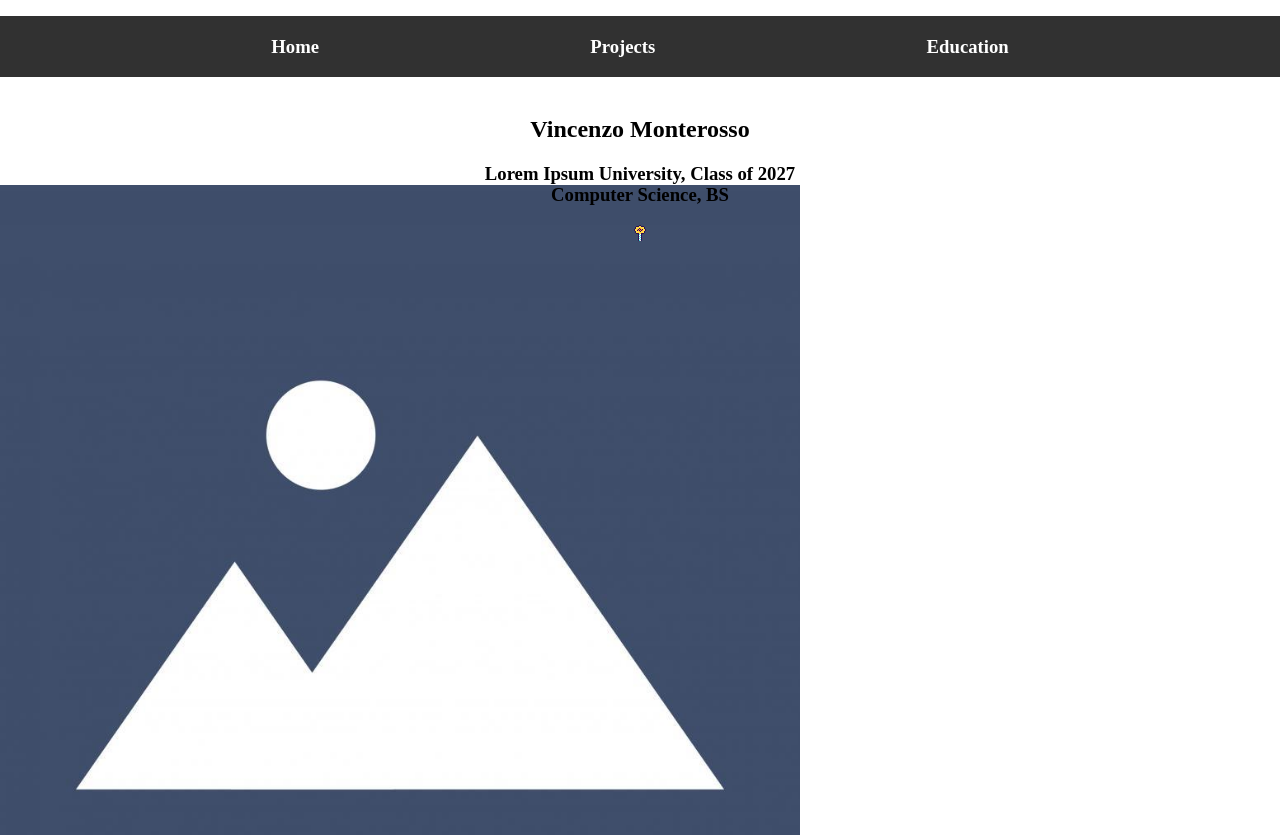
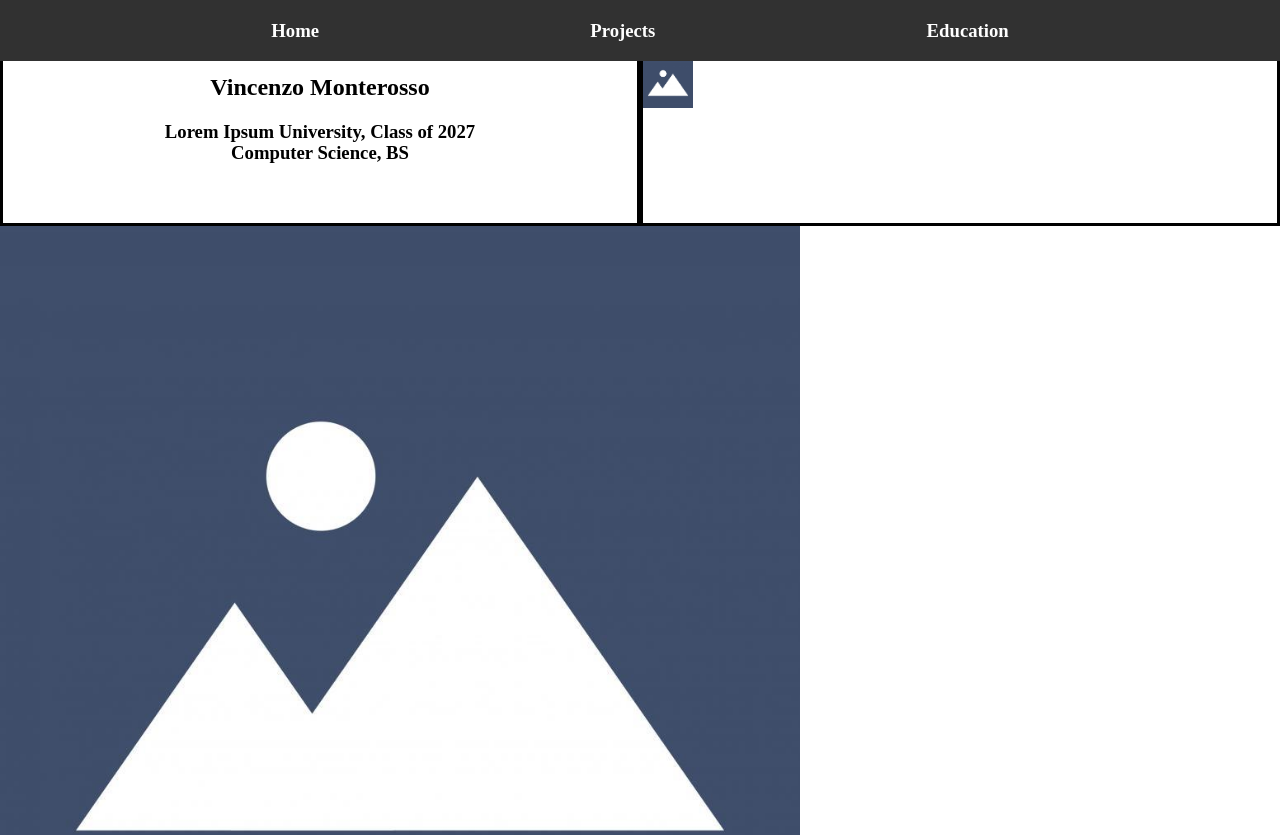
Before and after one commit to EnzoMGitHub/EnzoMGithub.github.io, a plain HTML site: page website_code/index.html in a window 1280 px wide. Shown: the top 835 px of the page. Drawn offline with Linux system fonts and the light colour scheme.

Commit message:
added flex div display

```diff
--- a/website_code/index.html
+++ b/website_code/index.html
@@ -18,12 +18,18 @@
             <h3 class="h">Education</h3>
         </div>
         <!-- Identity -->
-        <div id="iden">
-            <h1><b>Vincenzo Monterosso</b></h1>
-            <h3 id="uni"><b> College Class of 2027</b></h3>
-            <h3>Computer Science, BS</h3>
-            <img src="./place.png" id="person">
+        <div id="all">
+          <div id="iden">
+              <h1><b>Vincenzo Monterosso</b></h1>
+              <h3 id="uni"><b> College Class of 2027</b></h3>
+              <h3>Computer Science, BS</h3>
+          </div>
+          <div id="pic">
+            <img src="placeholder.jpeg" id="me">
+          </div>
         </div>
+        </main>
+        </main>
         <!-- Large Images Below -->
         <img src="placeholder.jpeg" class="lang">
         <img src="placeholder.jpeg" class="lang">
--- a/website_code/style.css
+++ b/website_code/style.css
@@ -25,13 +25,28 @@ h3 {
     width: 100%;
     position: fixed;
 }
-
+#all {
+    display: flex;
+    margin-bottom: 55px;
+}
+#pic {
+    border: 3px solid black;
+    flex: 50%;
+    position: relative;
+    top: 55px;
+}
 #iden {
+    flex: 50%;
     text-align: center;
     position: relative;
-    top: 100px !important;
+    top: 55px !important;
     padding-bottom: 40px;
+    border: 3px solid black;
     /* margin-top: 20px !important; */
+}
+
+#me {
+    height: 50px;
 }
 
 .lang {
```
